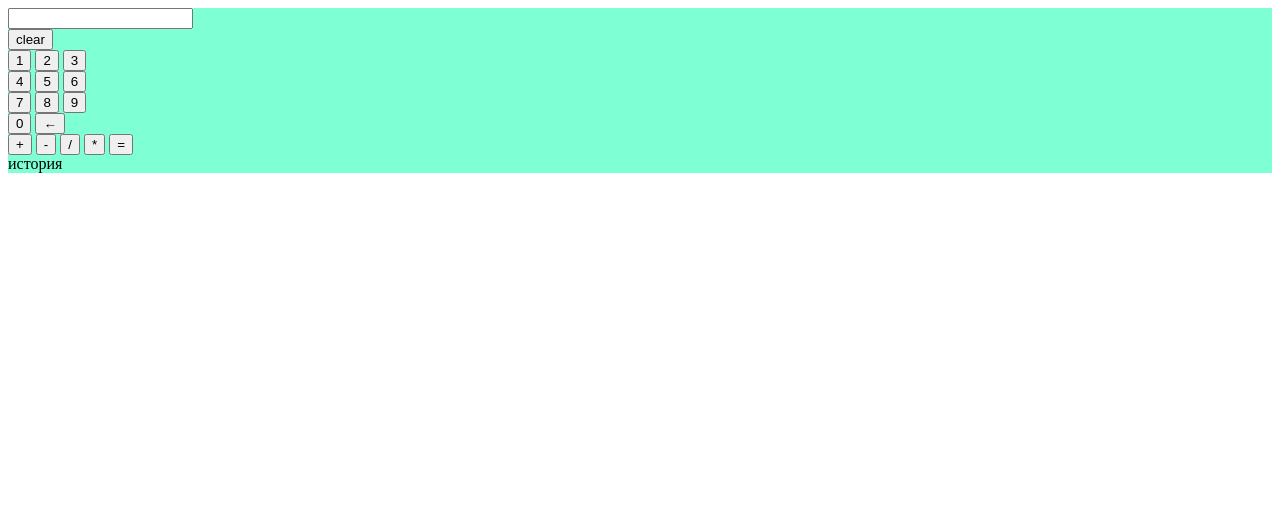
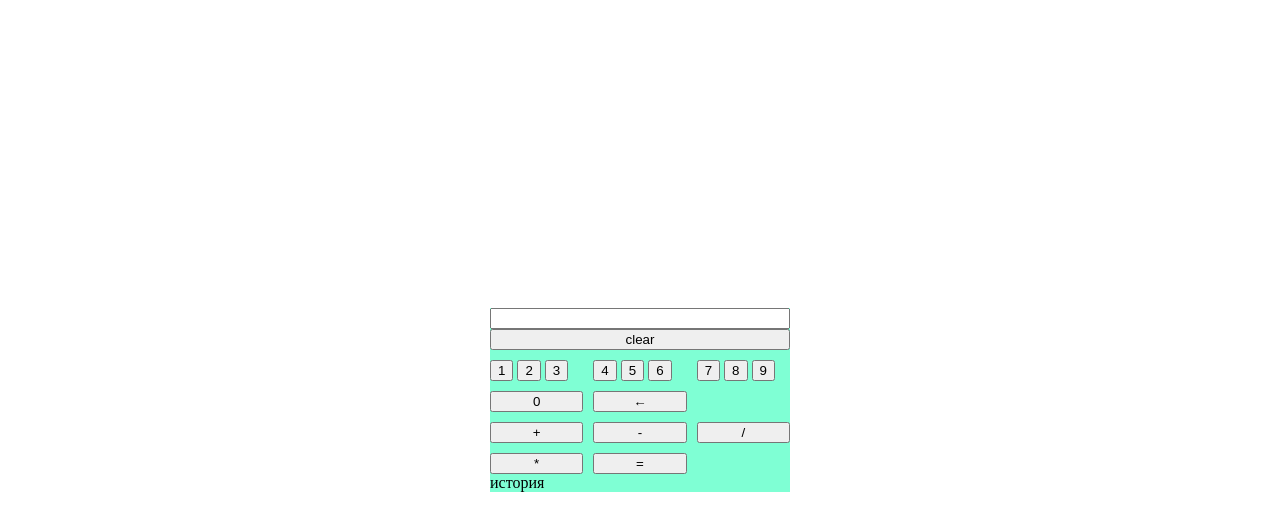
Before and after one commit to rncow/CalcJS, a plain HTML site: page index.html in a window 1280 px wide. Drawn offline with Linux system fonts and the light colour scheme.

Commit message:
Update index.css

```diff
--- a/index.css
+++ b/index.css
@@ -1,3 +1,29 @@
 .calc {
     background-color: aquamarine;
 }
+body {
+            display: flex;
+            justify-content: center;
+            align-items: center;
+            min-height: 100vh;
+            margin: 0;
+        }
+
+        .calc {
+            width: 300px;
+        }
+
+        #inputBar {
+            width: 100%;
+            box-sizing: border-box;
+        }
+
+        #buttons {
+            display: grid;
+            grid-template-columns: repeat(3, 1fr);
+            gap: 10px;
+        }
+
+        #clearInput {
+            grid-column: span 3;
+        }
```
